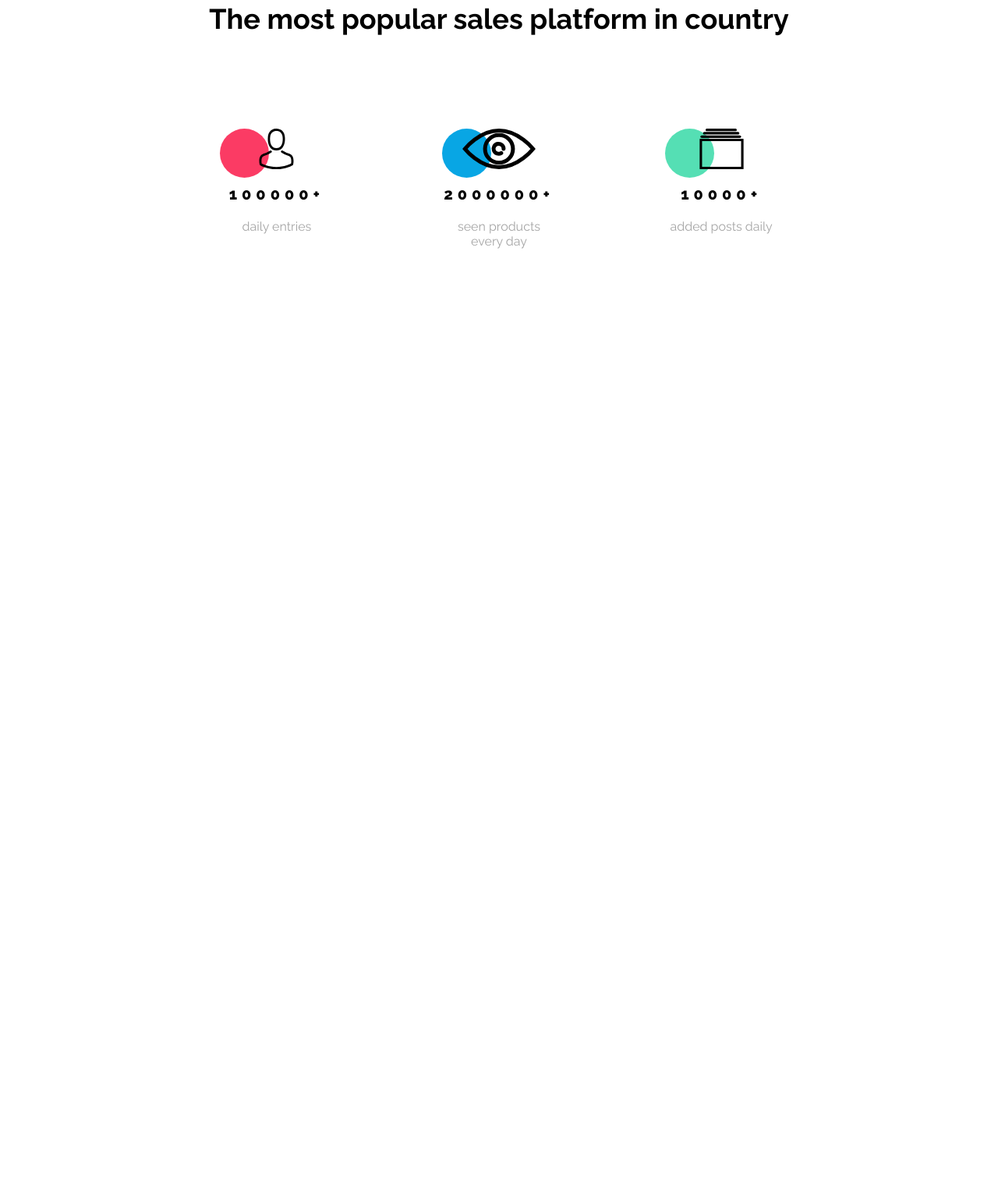
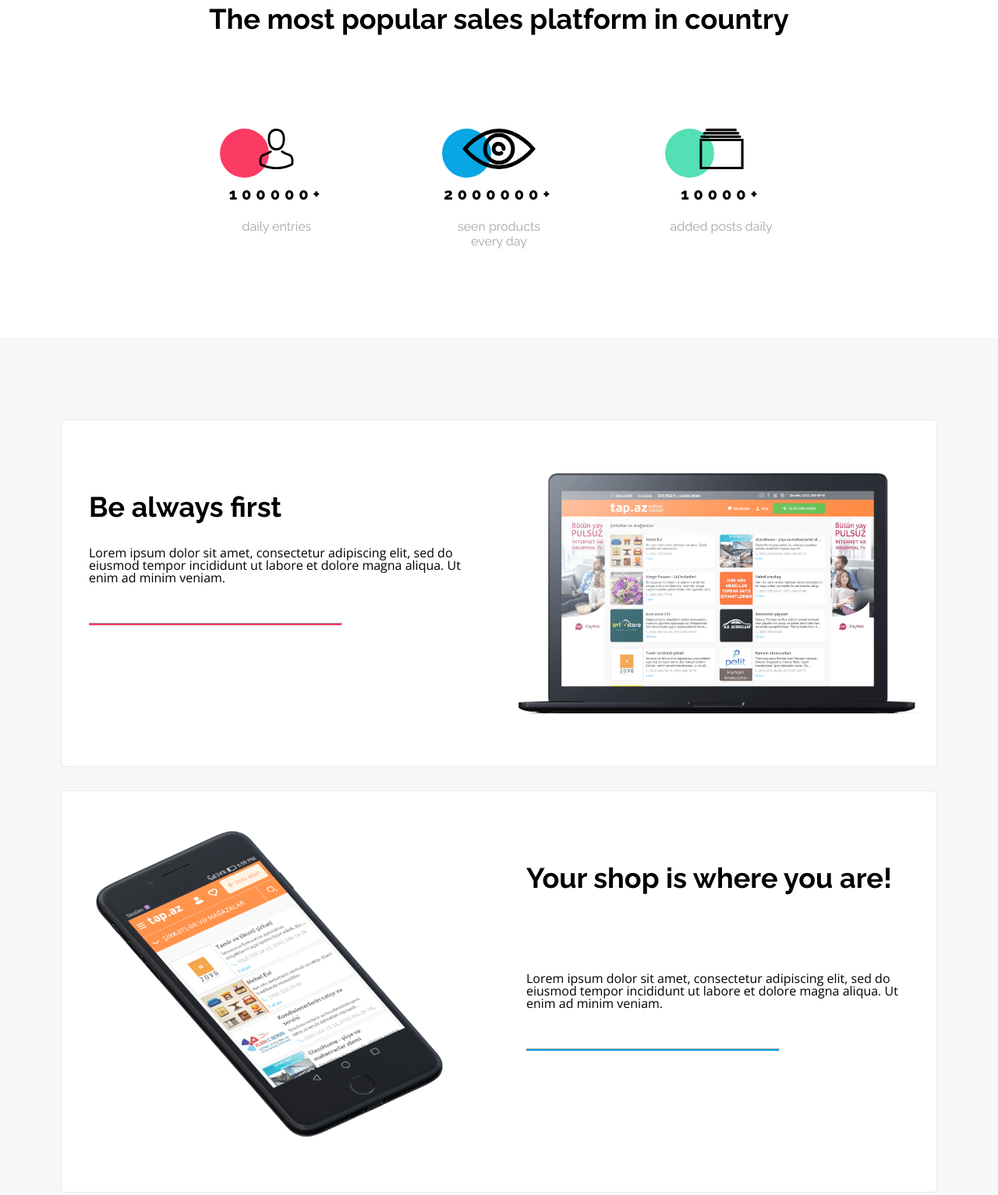
Before and after one commit to TatianaSlaw/BestShop, a plain HTML site: page index.html in a window 1280 px wide. Shown: the part 856-2389 px from the top of the page at 78% size. Before the commit the page ends 1289 px from the top, so only its background shows below. Drawn offline with nearby package versions, Linux system fonts and the light colour scheme.

Commit message:
Section benefits created in html and styled in css.

```diff
--- a/css/style.css
+++ b/css/style.css
@@ -32,6 +32,13 @@ html {
     display: flex;
     margin: 0 auto;
     align-items: center;
+}
+
+h2 {
+    font-family: var(--secondary-font);
+    font-size: 36px;
+    line-height: 42px;
+    padding-bottom: 100px;
 }
 
 /*--header--*/
@@ -159,13 +166,6 @@ nav a:hover {
 
 }
 
-.statistics h2 {
-    font-family: var(--secondary-font);
-    font-size: 36px;
-    line-height: 42px;
-    padding-bottom: 100px;
-}
-
 .info-boxes {
     display: flex;
     justify-content: space-between;
@@ -240,3 +240,94 @@ nav a:hover {
     color: var(--color-grey);
     text-align: center;
 }
+
+/*--benefits--*/
+
+.benefits {
+    width: 100vw;
+    display: flex;
+    background-color: var(--color-light-grey);
+}
+
+.benefits > .container-benefits  {
+    max-width: 1124px;
+    display: flex;
+    margin: 0 auto;
+    flex-direction: column;
+    align-items: center;
+}
+
+.benefits-boxes {
+    width: 100%;
+    display: flex;
+    flex-direction: column;
+    align-items: center;
+    margin-left: 15%;
+    margin-right: 15%;
+    margin-top: 90px;
+    margin-bottom: 90px;
+}
+
+.benefits-box {
+    width: 100%;
+    display: flex;
+    align-items: center;
+    justify-content: space-between;
+    background-color: var(--color-white);
+    border: 1px solid #E8E9ED;
+    border-radius: 5px;
+    margin-top: 15px;
+    margin-bottom: 15px;
+}
+
+
+.benefits-box img {
+    width: 50%;
+    display: flex;
+
+}
+
+.benefits-box hr {
+    width: 325px;
+    height: 4px;
+    margin-top: 50px;
+    margin-bottom: 90px;
+}
+
+.benefits-box--red h2, .benefits-box--blue h2 .benefits-box--green h2 {
+    padding-bottom: 30px;
+}
+
+.benefits-box--red, .benefits-box--blue, .benefits-box--green {
+    width: 50%;
+    padding-left: 35px;
+    padding-right: 20px;
+    padding-top: 90px;
+    padding-bottom: 90px;
+    display: flex;
+    flex-direction: column;
+    justify-content: center;
+}
+
+.benefits-box--red hr {
+    color: var(--color-redish);
+    background-color: var(--color-redish);
+}
+
+.benefits-box--blue hr {
+    color: var(--color-primary);
+    background-color: var(--color-primary);
+}
+
+.benefits-box--green hr {
+    color: var(--color-green);
+    background-color: var(--color-green);
+}
+
+.green-img {
+    background-color: var(--color-green);
+    border: 1px solid var(--color-green);
+    display: flex;
+    align-items: center;
+    padding: 50px;
+}
--- a/index.html
+++ b/index.html
@@ -32,7 +32,7 @@
             <h1>Sell More</h1>
             <p>Open shop on our platform and increase your sales</p>
             <a href="#">Open your shop</a>
-            <img src="../assets/Background.png" alt="computer">
+            <img src="assets/Background.png" alt="computer">
         </section>
         <section class="statistics">
             <div class="container">
@@ -54,9 +54,38 @@
                         <span>added posts daily</span>
                     </div>
                 </div>
+            </div>
         </section>
+        <section class="benefits" id="benefits">
+            <div class="container-benefits">
+                <div class="benefits-boxes">
+                    <div class="benefits-box">
+                        <div class="benefits-box--red">
+                            <h2>Be always first</h2>
+                            <p>Lorem ipsum dolor sit amet, consectetur adipiscing elit, sed do eiusmod tempor incididunt ut labore et dolore magna aliqua. Ut enim ad minim veniam.</p>
+                            <hr class="benefits">
+                        </div>
+                        <img src="assets/Macbook.png" alt="Macbook">
+                    </div>
+                    <div class="benefits-box">
+                        <img src="assets/iPhone.png" alt="iPhone">
+                        <div class="benefits-box--blue">
+                            <h2>Your shop is where you are!</h2>
+                            <p>Lorem ipsum dolor sit amet, consectetur adipiscing elit, sed do eiusmod tempor incididunt ut labore et dolore magna aliqua. Ut enim ad minim veniam.</p>
+                            <hr class="benefits">
+                        </div>
+                    </div>
+                    <div class="benefits-box">
+                        <div class="benefits-box--green">
+                            <h2>Increase recognition your brand!</h2>
+                            <p>Lorem ipsum dolor sit amet, consectetur adipiscing elit, sed do eiusmod tempor incididunt ut labore et dolore magna aliqua. Ut enim ad minim veniam.</p>
+                            <hr class="benefits">
+                        </div>
+                        <img class="green-img" src="assets/Trumpet.png" alt="Trumpet">
+                    </div>
+                </div>
             </div>
-
+        </section>
     </main>
 </body>
 </html>
```
